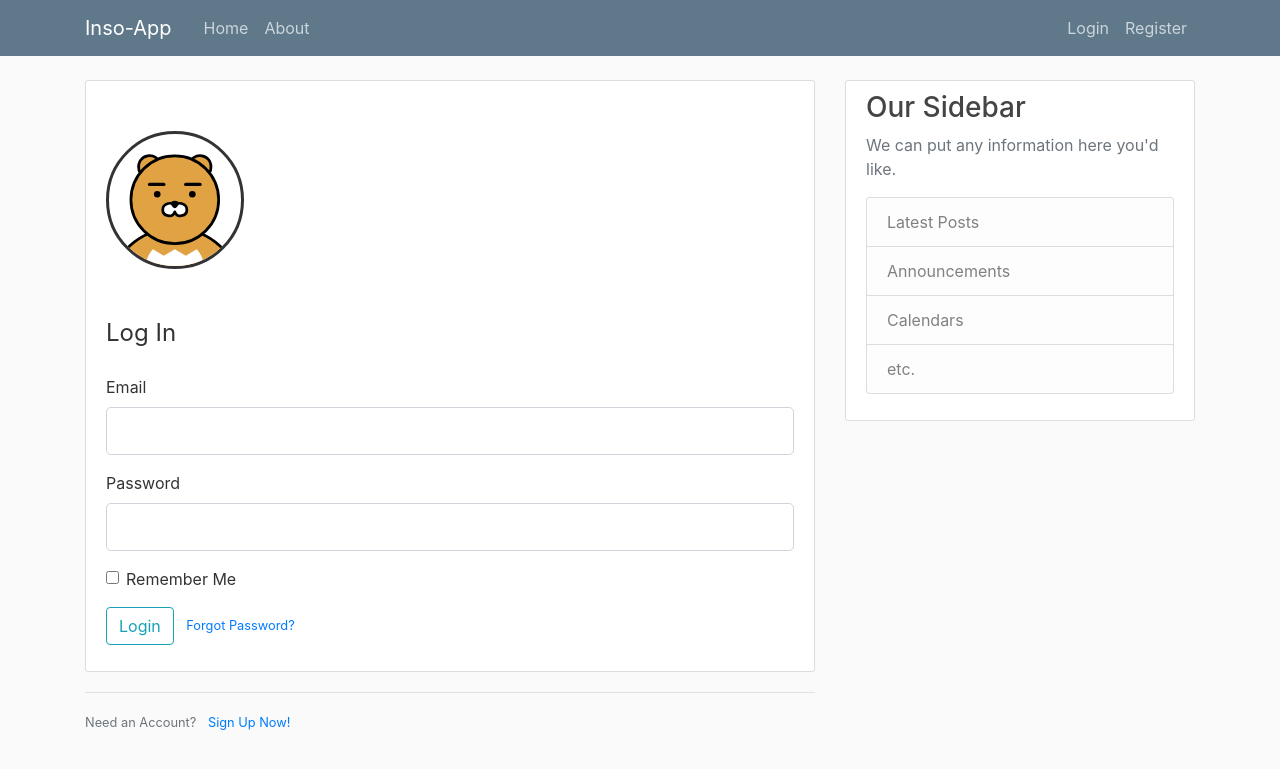
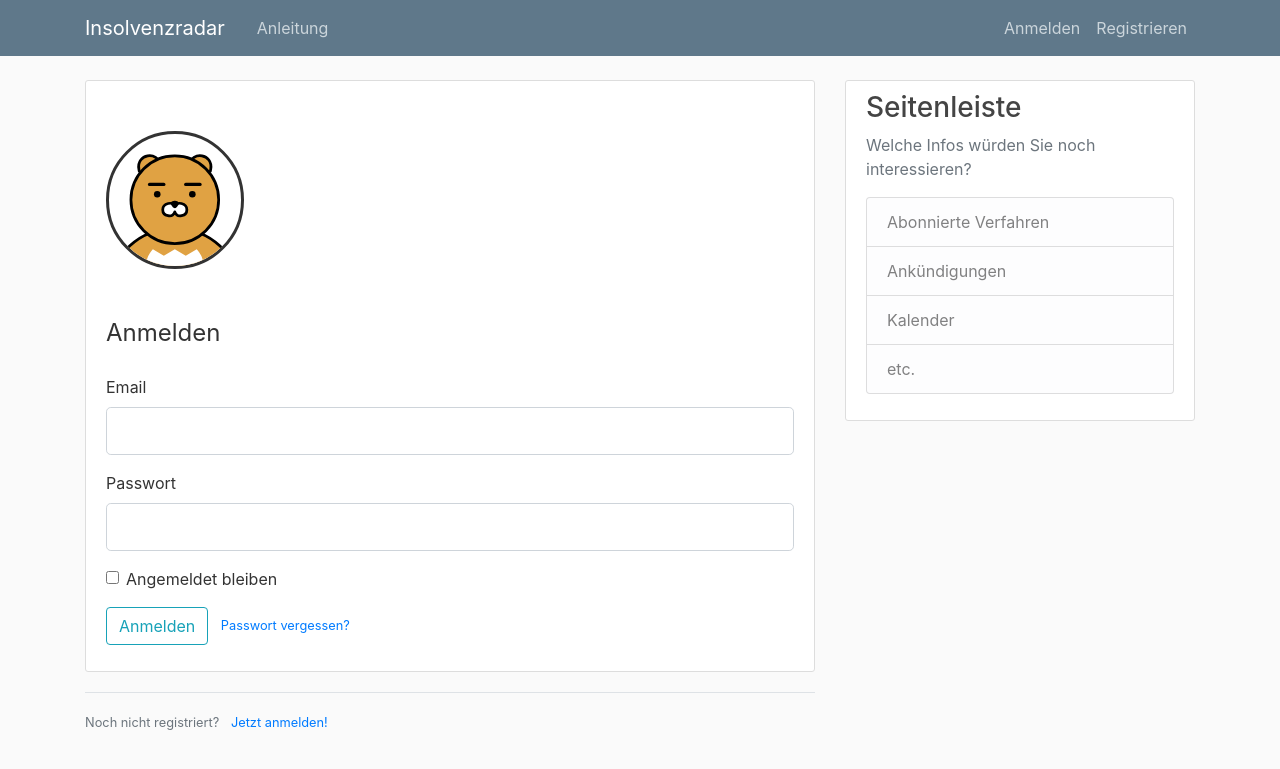
Before and after one commit to agapius/Insolvenzradar, a Flask app: a page that uses inso/templates/login.html in a window 1280 px wide. Shown: the top 769 px of the page. Run offline with Flask 2, Linux system fonts and the light colour scheme; some libraries are stand-ins or nearby versions.

Commit message:
templates verdeutscht

```diff
--- a/inso/posts/forms.py
+++ b/inso/posts/forms.py
@@ -3,6 +3,6 @@ from wtforms import StringField, SubmitField, TextAreaField
 from wtforms.validators import DataRequired
 
 class PostForm(FlaskForm):
-	title = StringField('Title', validators=[DataRequired()])
-	content = TextAreaField('Content', validators=[DataRequired()])
-	submit = SubmitField('Post')
+	title = StringField('Verfahrensnummer', validators=[DataRequired()])
+	content = TextAreaField('Beschreibung/Notizen', validators=[DataRequired()])
+	submit = SubmitField('Verfahren abbonieren')
--- a/inso/templates/about.html
+++ b/inso/templates/about.html
@@ -10,7 +10,7 @@
       <p class="card-text">Im ersten Schritt wird unter "Register" ein persönlicher Account erstellt.</p>
     </div>
     <div class="card-footer">
-      <small class="text-muted">Last updated 3 mins ago</small>
+
     </div>
   </div>
   <div class="card">
@@ -20,7 +20,7 @@
       <p class="card-text">Im zweiten Schritt wird ganz einfach unter "New Post" eine neue Entscheidung aboniert.</p>
     </div>
     <div class="card-footer">
-      <small class="text-muted">Last updated 3 mins ago</small>
+
     </div>
   </div>
 </div>
@@ -33,7 +33,6 @@
       <p class="card-text">Daraufhin erhält man unter "Meine Insolvenzen" eine Übersicht aller abbonierter Registernummern.</p>
     </div>
     <div class="card-footer">
-      <small class="text-muted">Last updated 3 mins ago</small>
     </div>
   </div>
   <div class="card">
@@ -43,7 +42,6 @@
       <p class="card-text">Sobald es Neuigkeiten hinsichtlich einer Registernummer gibt, bekommt man eine Emailbenachrichtigung mit allen relevanten Dokumenten für das weitere Vorgehen.</p>
     </div>
     <div class="card-footer">
-      <small class="text-muted">Last updated 3 mins ago</small>
     </div>
   </div>
 </div>
--- a/inso/templates/account.html
+++ b/inso/templates/account.html
@@ -12,7 +12,7 @@
 		<form method="POST" action="" enctype="multipart/form-data">
 			{{ form.hidden_tag() }}
 			<fieldset class="form-group">
-				<legend class="boarder-bottom mb-4">Account Info</legend>
+				<legend class="boarder-bottom mb-4">Benutzer-Informationen</legend>
 				<div class="form-group">
 					{{ form.username.label(class="form-control-label")}}
 					{% if form.username.errors %}
--- a/inso/templates/create_post.html
+++ b/inso/templates/create_post.html
@@ -4,7 +4,7 @@
 	<form method="POST" action="">
 		{{ form.hidden_tag() }}
 		<fieldset class="form-group">
-			<legend class="boarder-bottom mb-4">{{ legend }}</legend>
+			<legend class="boarder-bottom mb-4">Verfahren abbonieren</legend>
 			<div class="form-group">
 				{{ form.title.label(class="form-control-label")}}
 				{% if form.title.errors %}
--- a/inso/templates/layout.html
+++ b/inso/templates/layout.html
@@ -11,9 +11,9 @@
 	<link rel="stylesheet" type="text/css" href="{{ url_for('static', filename='main.css') }}">
 
 	{% if title %}
-		<title>Inso-App - {{ title }}</title>
+		<title>Insolvenzradar - {{ title }}</title>
 	{% else %}
-		<title>Inso-App</title>
+		<title>Insolvenzradar</title>
 	{% endif %}
 </head>
 <body>
@@ -21,28 +21,27 @@
 	<header class="site-header">
 		<nav class="navbar navbar-expand-md navbar-dark bg-steel fixed-top">
 		<div class="container">
-			<a class="navbar-brand mr-4" href="/">Inso-App</a>
+			<a class="navbar-brand mr-4" href="/">Insolvenzradar</a>
 			<button class="navbar-toggler" type="button" data-toggle="collapse" data-target="#navbarToggle" aria-controls="navbarToggle" aria-expanded="false" aria-label="Toggle navigation">
 			<span class="navbar-toggler-icon"></span>
 			</button>
 			<div class="collapse navbar-collapse" id="navbarToggle">
 			<div class="navbar-nav mr-auto">
 				{% if current_user.is_authenticated %}
-				<a class="nav-item nav-link" href="{{ url_for('users.insolvenzen') }}">Meine Insolvenzen</a>
+				<a class="nav-item nav-link" href="{{ url_for('users.insolvenzen') }}">Meine Verfahren</a>
 				{% else %}
-				<a class="nav-item nav-link" href="{{ url_for('main.home') }}">Home</a>
-				<a class="nav-item nav-link" href="{{ url_for('main.about') }}">About</a>
+				<a class="nav-item nav-link" href="{{ url_for('main.about') }}">Anleitung</a>
 				{% endif %}
 			</div>
 			<!-- Navbar Right Side -->
 			<div class="navbar-nav">
 				{% if current_user.is_authenticated %}
-				<a class="nav-item nav-link" href="{{ url_for('posts.new_post') }}">New Post</a>
-				<a class="nav-item nav-link" href="{{ url_for('users.account') }}">Account</a>
-				<a class="nav-item nav-link" href="{{ url_for('users.logout') }}">Logout</a>
+				<a class="nav-item nav-link" href="{{ url_for('posts.new_post') }}">Neues Verfahren</a>
+				<a class="nav-item nav-link" href="{{ url_for('users.account') }}">Profil</a>
+				<a class="nav-item nav-link" href="{{ url_for('users.logout') }}">Ausloggen</a>
 				{% else %}
-				<a class="nav-item nav-link" href="{{ url_for('users.login') }}">Login</a>
-				<a class="nav-item nav-link" href="{{ url_for('users.register') }}">Register</a>
+				<a class="nav-item nav-link" href="{{ url_for('users.login') }}">Anmelden</a>
+				<a class="nav-item nav-link" href="{{ url_for('users.register') }}">Registrieren</a>
 				{% endif %}
 			</div>
 			</div>
@@ -65,12 +64,12 @@
 		</div>
 		<div class="col-md-4">
 			<div class="content-section">
-			<h3>Our Sidebar</h3>
-			<p class='text-muted'>We can put any information here you'd like.
+			<h3>Seitenleiste</h3>
+			<p class='text-muted'>Welche Infos würden Sie noch interessieren?
 				<ul class="list-group">
-				<li class="list-group-item list-group-item-light">Latest Posts</li>
-				<li class="list-group-item list-group-item-light">Announcements</li>
-				<li class="list-group-item list-group-item-light">Calendars</li>
+				<li class="list-group-item list-group-item-light">Abonnierte Verfahren</li>
+				<li class="list-group-item list-group-item-light">Ankündigungen</li>
+				<li class="list-group-item list-group-item-light">Kalender</li>
 				<li class="list-group-item list-group-item-light">etc.</li>
 				</ul>
 			</p>
--- a/inso/templates/login.html
+++ b/inso/templates/login.html
@@ -26,7 +26,7 @@
             <path d="M40,105 C10,140 110,140 80,105 L80,105 L70,111 L60,105 L50,111 L40,105" fill="#fff" />
 </svg>
 			<fieldset class="form-group">
-				<legend class="boarder-bottom mb-4">Log In</legend>
+				<legend class="boarder-bottom mb-4">Anmelden</legend>
 				<div class="form-group">
 					{{ form.email.label(class="form-control-label")}}
 					{% if form.email.errors %}
@@ -61,14 +61,14 @@
 			<div class="form-group">
 				{{ form.submit(class="btn btn-outline-info") }}
 				<small class="text-muted ml-2">
-					<a href="{{ url_for('users.reset_request') }}">Forgot Password?</a>
+					<a href="{{ url_for('users.reset_request') }}">Passwort vergessen?</a>
 				</small>
 			</div>
 		</form>
 	</div>
 	<div class="border-top pt-3">
 		<small class="text-muted">
-			Need an Account? <a class="ml-2" href="{{ url_for('users.register') }}">Sign Up Now!</a>
+			Noch nicht registriert? <a class="ml-2" href="{{ url_for('users.register') }}">Jetzt anmelden!</a>
 		</small>
 	</div>
 	<script src="{{ url_for('static', filename='script.js') }}"></script>
--- a/inso/templates/register.html
+++ b/inso/templates/register.html
@@ -4,7 +4,7 @@
 		<form method="POST" action="">
 			{{ form.hidden_tag() }}
 			<fieldset class="form-group">
-				<legend class="boarder-bottom mb-4">Join Today</legend>
+				<legend class="boarder-bottom mb-4">Jetzt registrieren!</legend>
 				<div class="form-group">
 					{{ form.username.label(class="form-control-label")}}
 					{% if form.username.errors %}
@@ -65,7 +65,7 @@
 	</div>
 	<div class="border-top pt-3">
 		<small class="text-muted">
-			Already have an Account? <a class="ml-2" href="{{ url_for('users.login') }}">Sign In</a>
+			Haben Sie bereits einen Account? <a class="ml-2" href="{{ url_for('users.login') }}">Anmelden</a>
 		</small>
 	</div>
 {% endblock content %}
--- a/inso/templates/user_post.html
+++ b/inso/templates/user_post.html
@@ -1,6 +1,6 @@
 {% extends "layout.html" %}
 {% block content %}
-	<h1 class="mb-3">Posts by {{ user.username }} ({{ posts.total }})</h1>
+	<h1 class="mb-3">Verfahren von {{ user.username }} ({{ posts.total }})</h1>
 	{% for post in posts.items %}
 		<article class="media content-section">
 			<img class = "rounded-circle article-img" src="{{ url_for('static', filename='profile_pics/'+ post.author.image_file) }}">
--- a/inso/users/forms.py
+++ b/inso/users/forms.py
@@ -7,58 +7,58 @@ from inso.models import User
 
 
 class RegistrationForm(FlaskForm):
-	username = StringField('Username',
+	username = StringField('Benutzername',
 						   validators=[DataRequired(), Length(min=2, max=20)])
 	email = StringField('Email',
 						validators=[DataRequired(), Email()])
-	password = PasswordField('Password', validators=[DataRequired()])
-	confirm_password = PasswordField('Confirm Password',
+	password = PasswordField('Passwort', validators=[DataRequired()])
+	confirm_password = PasswordField('Passwort bestätigen',
 									 validators=[DataRequired(), EqualTo('password')])
-	submit = SubmitField('Sign Up')
+	submit = SubmitField('Anmelden')
 
 	def validate_username(self, username):
 		user = User.query.filter_by(username=username.data).first()
 		if user:
-			raise ValidationError('That username is taken. Please choose a different one.')
+			raise ValidationError('Dieser Benutzername ist leider schon vergeben. Bitte wählen Sie einen anderen.')
 
 	def validate_email(self, email):
 		user = User.query.filter_by(email=email.data).first()
 		if user:
-			raise ValidationError('That email is taken. Please choose a different one.')
+			raise ValidationError('Diese Email ist bereits vergeben. Bitte wählen Sie eine andere.')
 
 
 class LoginForm(FlaskForm):
 	email = StringField('Email',
 						validators=[DataRequired(), Email()])
-	password = PasswordField('Password', validators=[DataRequired()])
-	remember = BooleanField('Remember Me')
-	submit = SubmitField('Login')
+	password = PasswordField('Passwort', validators=[DataRequired()])
+	remember = BooleanField('Angemeldet bleiben')
+	submit = SubmitField('Anmelden')
 
 
 class UpdateAccountForm(FlaskForm):
-	username = StringField('Username',
+	username = StringField('Benutzername',
 						   validators=[DataRequired(), Length(min=2, max=20)])
 	email = StringField('Email',
 						validators=[DataRequired(), Email()])
-	picture = FileField('Update Profile Picture', validators=[FileAllowed(['jpg', 'png'])])
+	picture = FileField('Neues Profilfoto', validators=[FileAllowed(['jpg', 'png'])])
 	submit = SubmitField('Update')
 
 	def validate_username(self, username):
 		if username.data != current_user.username:
 			user = User.query.filter_by(username=username.data).first()
 			if user:
-				raise ValidationError('That username is taken. Please choose a different one.')
+				raise ValidationError('Dieser Benutzername ist bereits vergeben. Bitte wählen Sie einen anderen.')
 
 	def validate_email(self, email):
 		if email.data != current_user.email:
 			user = User.query.filter_by(email=email.data).first()
 			if user:
-				raise ValidationError('That email is taken. Please choose a different one.')
+				raise ValidationError('Diese Email ist bereits im System. Bitte wählen Sie eine andere.')
 
 class RequestResetForm(FlaskForm):
 	email = StringField('Email',
 						validators=[DataRequired(), Email()])
-	submit = SubmitField('request Password Reset')
+	submit = SubmitField('Neues Passwort anfordern')
 
 	def validate_email(self, email):
 		user = User.query.filter_by(email=email.data).first()
@@ -67,7 +67,7 @@ class RequestResetForm(FlaskForm):
 
 
 class ResetPasswordForm(FlaskForm):
-	password = PasswordField('Password', validators=[DataRequired()])
-	confirm_password = PasswordField('Confirm Password',
+	password = PasswordField('Passwort', validators=[DataRequired()])
+	confirm_password = PasswordField('Passwort bestätigen',
 									 validators=[DataRequired(), EqualTo('password')])
-	submit = SubmitField('Reset Password')
+	submit = SubmitField('Passwort zurücksetzen')
```
Also changed, not shown: inso/templates/post.html (+4 -4 lines).
